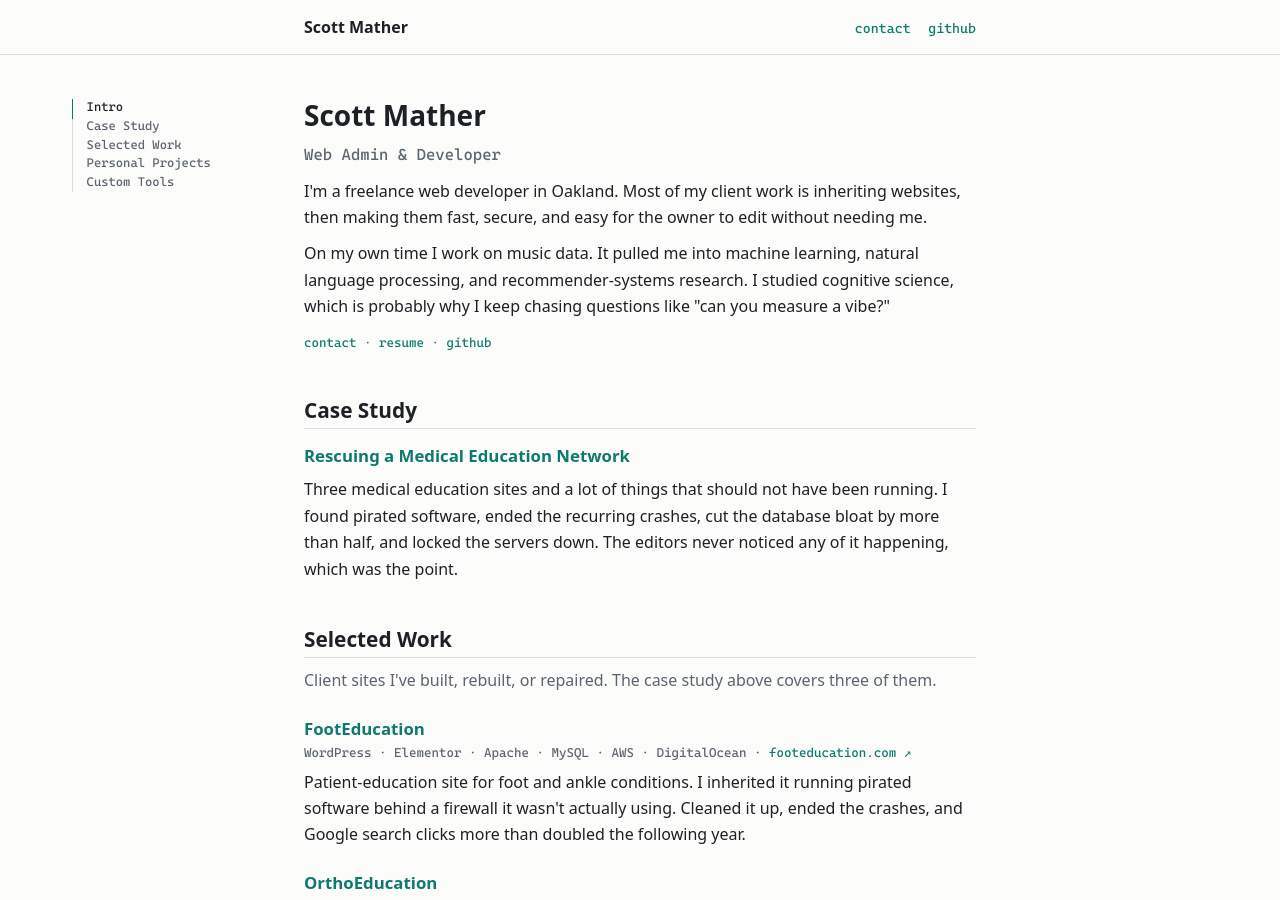
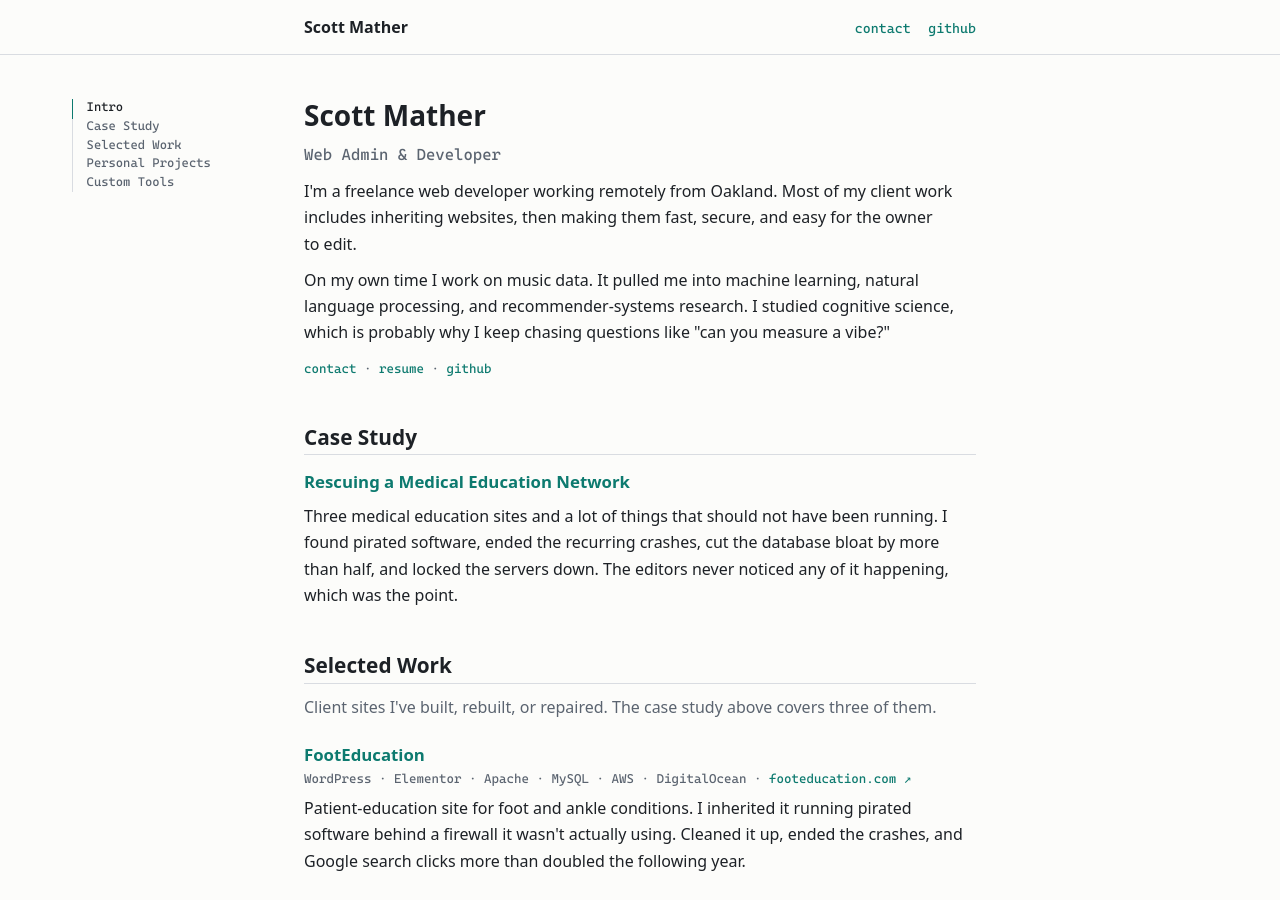
Before and after one commit to csmather/mather-cv, a Jekyll site: the page built from index.md, in a window 1280 px wide and 900 px high. Built offline with Jekyll 4.4.1, drawn with Linux system fonts in a browser that asks for light colours.

Commit message:
updated description

```diff
--- a/_layouts/home.html
+++ b/_layouts/home.html
@@ -48,7 +48,7 @@ layout: default
     <section id="intro">
       <h1>Scott Mather</h1>
       <p class="lede">Web Admin &amp; Developer</p>
-      <p>I'm a freelance web developer in Oakland. Most of my client work is inheriting websites, then making them fast, secure, and easy for the owner to edit without needing me.</p>
+      <p>I'm a freelance web developer working remotely from Oakland. Most of my client work includes inheriting websites, then making them fast, secure, and easy for the owner to edit.</p>
       <p>On my own time I work on music data. It pulled me into machine learning, natural language processing, and recommender-systems research. I studied cognitive science, which is probably why I keep chasing questions like "can you measure a vibe?"</p>
       <p class="contact"><a href="mailto:matherscottc@gmail.com">contact</a> &middot; <a href="{{ '/assets/resume/Scott_Mather_Resume.pdf' | relative_url }}">resume</a> &middot; <a href="https://github.com/csmather" target="_blank" rel="noopener">github</a></p>
     </section>
```
